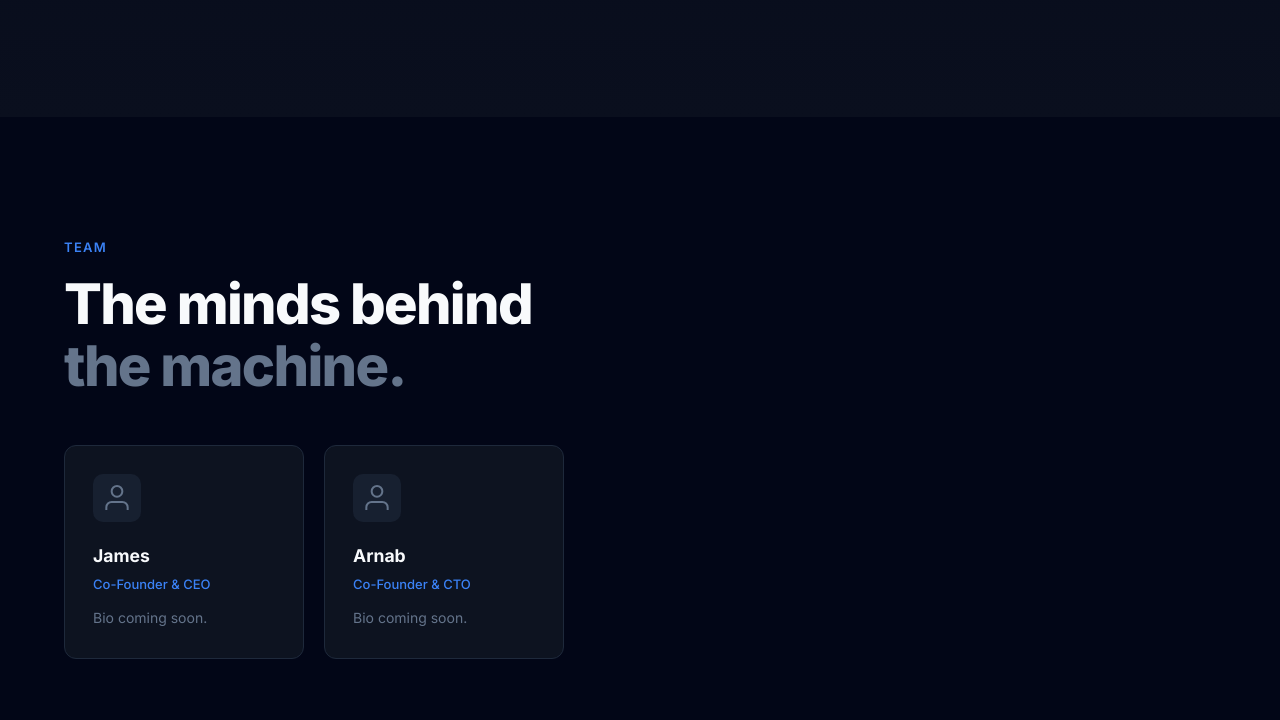
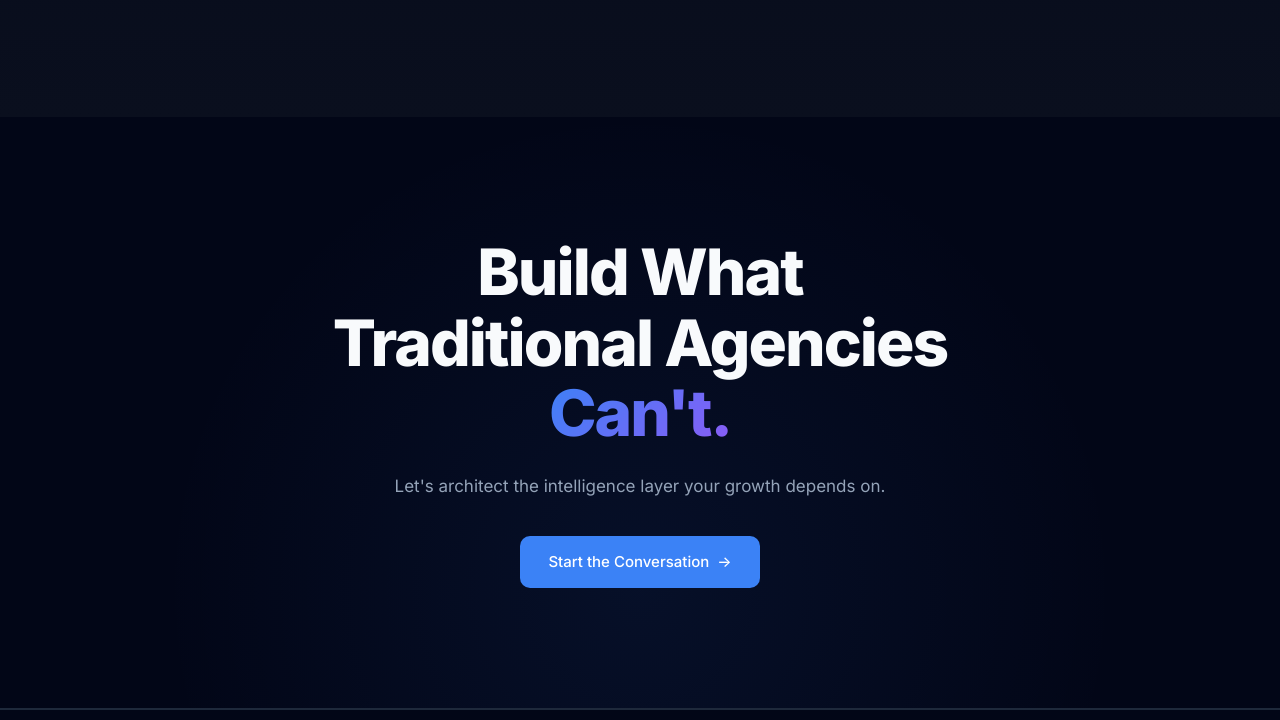
Before and after one commit to arnabt/aiggency, a website built with Vite: page index.html in a window 1280 px wide. Shown: the part 8397-9117 px from the top of the page. Built offline with nearby package versions, Linux system fonts and the light colour scheme; animation ran at ten frames a second.

Commit message:
Remove team section

```diff
--- a/index.html
+++ b/index.html
@@ -575,38 +575,7 @@
     </div>
   </section>
 
-  <!-- ===== TEAM SECTION ===== -->
-  <section id="team">
-    <div class="container">
-      <span class="section-label">TEAM</span>
-      <h2 class="section-title">The minds behind<br><span class="muted-text">the machine.</span></h2>
 
-      <div class="team-grid">
-        <div class="team-card">
-          <div class="team-avatar">
-            <svg width="32" height="32" viewBox="0 0 24 24" fill="none" stroke="currentColor" stroke-width="1.5">
-              <path d="M20 21v-2a4 4 0 0 0-4-4H8a4 4 0 0 0-4 4v2" />
-              <circle cx="12" cy="7" r="4" />
-            </svg>
-          </div>
-          <h3>James</h3>
-          <span class="team-role">Co-Founder & CEO</span>
-          <p class="team-bio">Bio coming soon.</p>
-        </div>
-        <div class="team-card">
-          <div class="team-avatar">
-            <svg width="32" height="32" viewBox="0 0 24 24" fill="none" stroke="currentColor" stroke-width="1.5">
-              <path d="M20 21v-2a4 4 0 0 0-4-4H8a4 4 0 0 0-4 4v2" />
-              <circle cx="12" cy="7" r="4" />
-            </svg>
-          </div>
-          <h3>Arnab</h3>
-          <span class="team-role">Co-Founder & CTO</span>
-          <p class="team-bio">Bio coming soon.</p>
-        </div>
-      </div>
-    </div>
-  </section>
 
   <!-- ===== FINAL CTA SECTION ===== -->
   <section id="cta">
```
